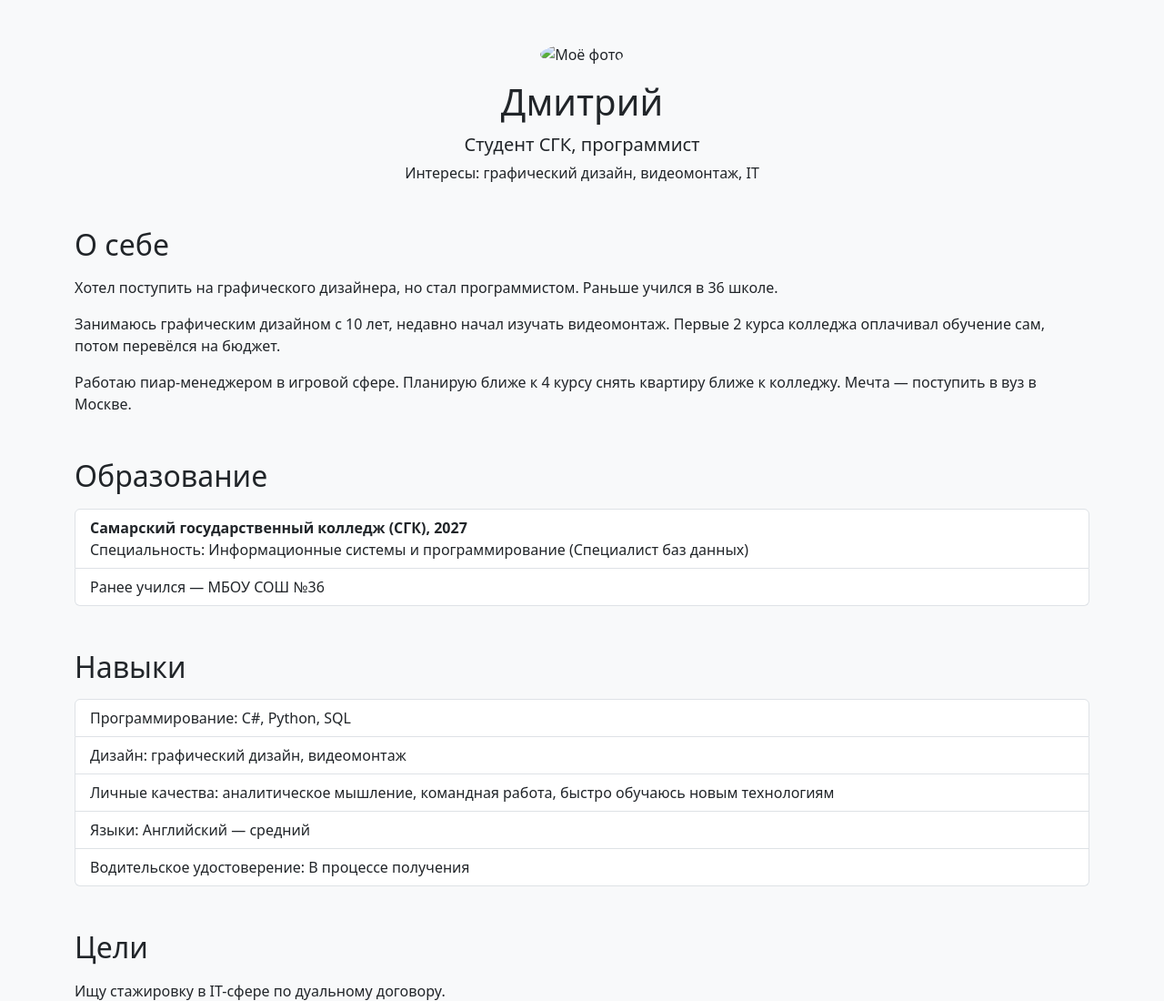
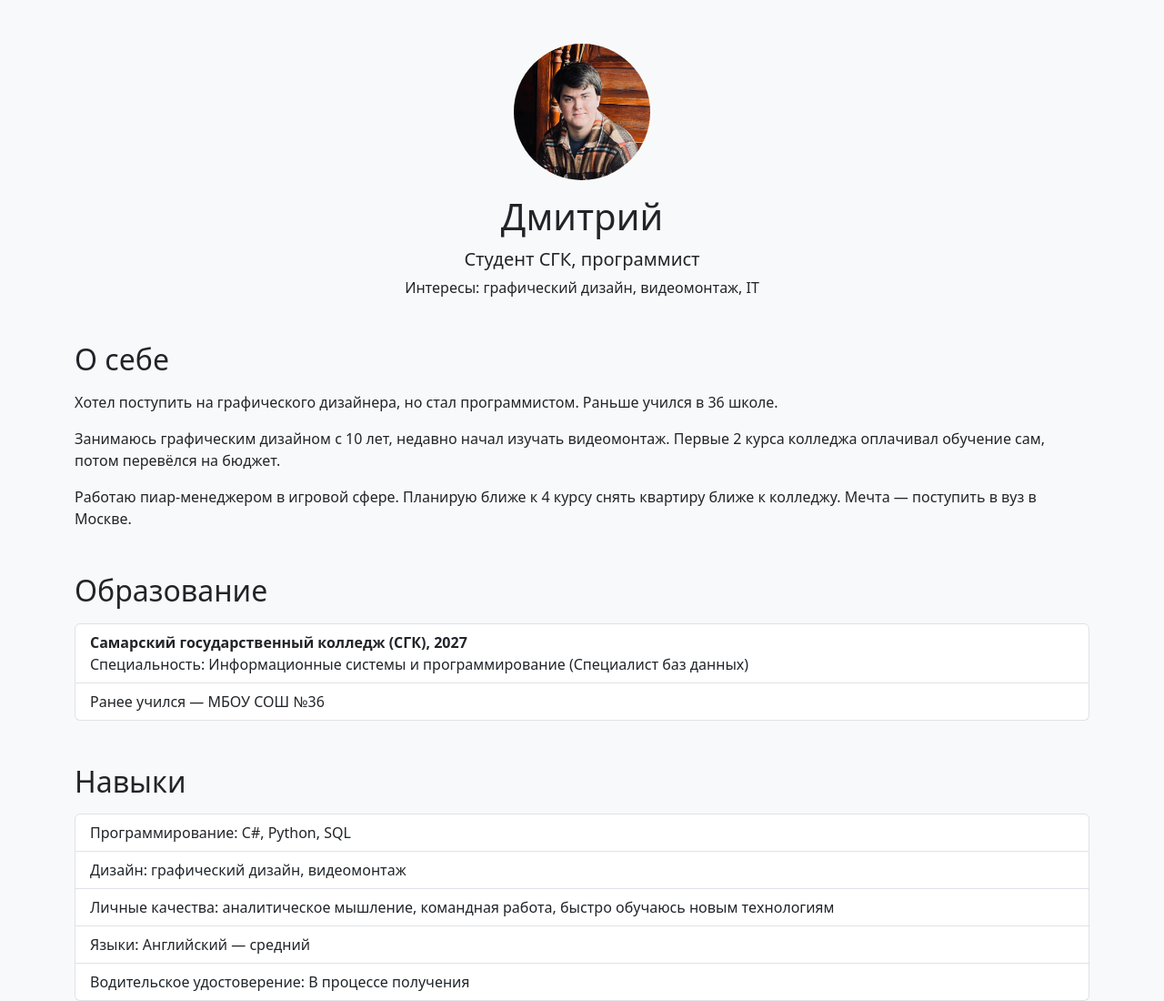
Before and after one commit to AUTOXyy/My_veb, a website built with webpack: page index.html in a window 1280 px wide. Shown: the top 1100 px of the page at 91% size. Built offline with nearby package versions, Linux system fonts and the light colour scheme; files whose address does not match are found by name.

Commit message:
Добавил своё фото
Круглое

```diff
--- a/index.html
+++ b/index.html
@@ -12,7 +12,7 @@
 
     <!-- Главная секция -->
     <div class="text-center mb-5">
-      <img src="photo.jpg" alt="Моё фото" class="rounded-circle mb-3" width="150" height="150">
+      <img src="My_Photo.jpg" alt="Моё фото" class="rounded-circle mb-3" width="150" height="150">
       <h1 class="mb-2">Дмитрий</h1>
       <p class="lead mb-1">Студент СГК, программист</p>
       <p>Интересы: графический дизайн, видеомонтаж, IT</p>
```
Also changed, not shown: My_Photo.jpg (added).
